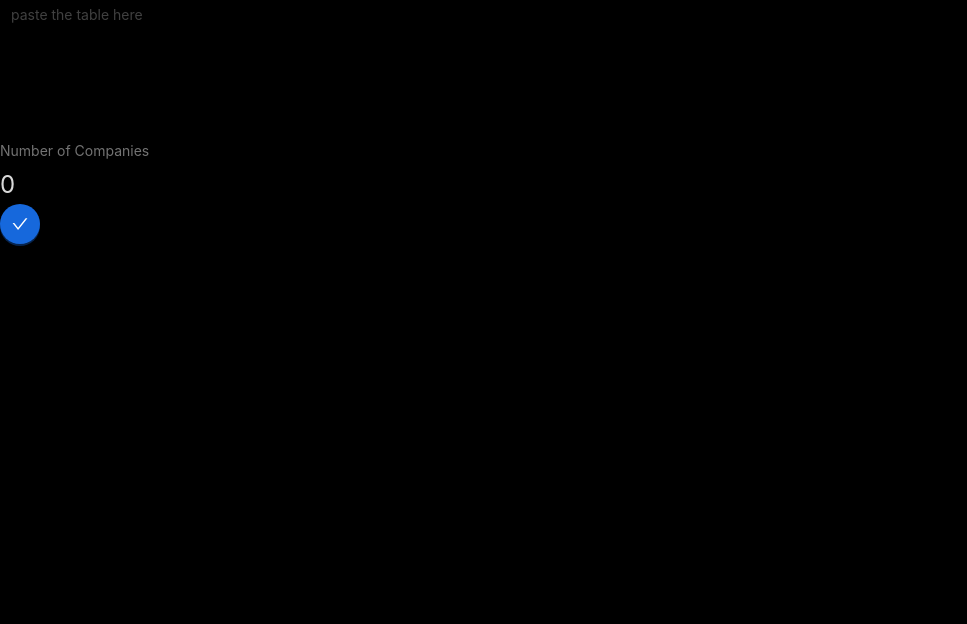
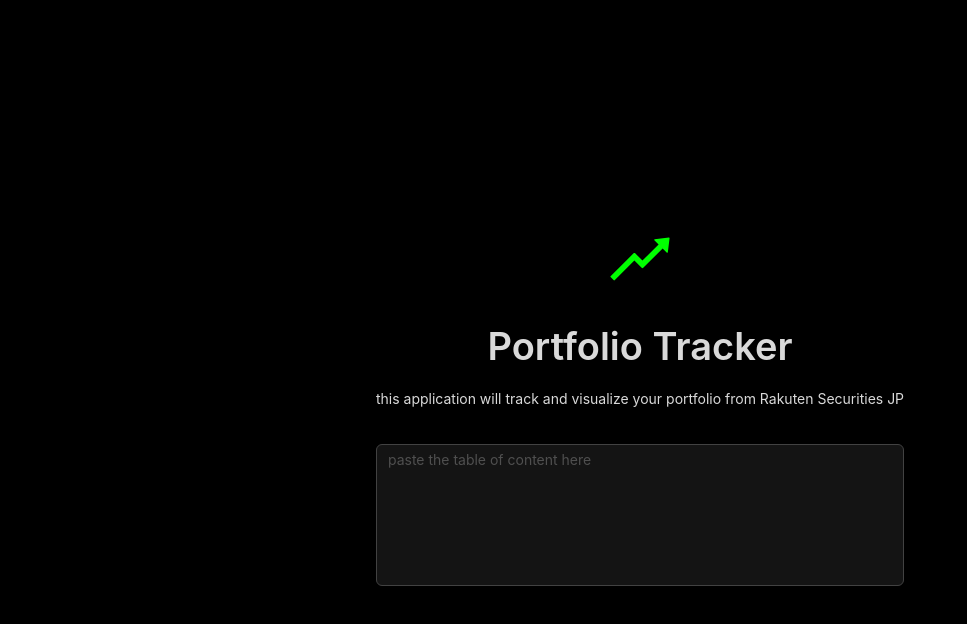
Before and after one commit to sweetim/portfolio-tracker, a React (Vite) app: page / in a window 1280 px wide. Shown: the top 624 px of the page, without its empty margins (0-967 px from the left). Built offline with nearby package versions, Linux system fonts and the light colour scheme.

Commit message:
improve home page ui

```diff
--- a/src/components/StockTable.tsx
+++ b/src/components/StockTable.tsx
@@ -79,10 +79,10 @@
 
                 return (
                     <Row gutter={8} align="middle">
-                        <Col className="gutter-row" >
+                        <Col>
                             {avatar}
                         </Col>
-                        <Col className="gutter-row" >
+                        <Col>
                             {symbol}
                         </Col>
                     </Row>
--- a/src/pages/Home.tsx
+++ b/src/pages/Home.tsx
@@ -1,18 +1,20 @@
 import { useState } from 'react';
 
-import { Layout, Input, Button, Statistic } from 'antd';
-import { CheckOutlined } from '@ant-design/icons';
+import { Layout, Input, Button, Statistic, Typography, Avatar, Row, Col } from 'antd';
+import { CheckOutlined, RiseOutlined } from '@ant-design/icons';
 
 import { useNavigate } from 'react-router-dom';
 
 import { parseRakutenRawData } from '../parser/rakuten'
 
 function Home() {
-    const { Content } = Layout
+    const { Content, Footer } = Layout
     const { TextArea } = Input;
+    const { Title, Paragraph } = Typography;
 
-    const [ rawData, setRawData ] = useState('')
-    const [ numberOfCompanies, setNumberOfCompanies ] = useState(0)
+    const [rawData, setRawData] = useState('')
+    const [numberOfCompanies, setNumberOfCompanies] = useState(0)
+    const [isDataOk, setIsDataOk] = useState(false)
 
     const navigate = useNavigate()
 
@@ -28,23 +30,25 @@
     const textAreaChangeHandler = (e) => {
         setRawData(e.target.value)
 
+        try {
             const data = parseRakutenRawData(e.target.value)
             setNumberOfCompanies(Object.keys(data).length)
+            setIsDataOk(true)
+        } catch (e) {
+            setIsDataOk(false)
+        }
     }
 
+    const renderWhenDataIsOk = (input) => {
+        if (!input) return
+
         return (
-        <Layout style={{ height: "100vh" }}>
-            <Content>
-
-                <TextArea
-                    autoSize={{ minRows: 6, maxRows: 30 }}
-                    bordered={false}
-                    value={rawData}
-                    placeholder="paste the table here"
-                    onChange={textAreaChangeHandler} />
-
+            <Row gutter={8} align="middle">
+                <Col>
                     <Statistic title="Number of Companies" value={numberOfCompanies} />
-
+                </Col>
+                <Col flex="auto"></Col>
+                <Col>
                     <Button
                         type="primary"
                         shape="circle"
@@ -53,7 +57,33 @@
                         onClick={submitButtonHandler}>
                         {/* Go */}
                     </Button>
+                </Col>
+            </Row>
+        )
+    }
 
+    return (
+        <Layout style={{ height: "100vh" }}>
+            <Content style={{ padding: '0 20px', textAlign: 'center' }}>
+                <Row justify="center" align="middle" style={{ height: "100vh" }}>
+                    <Col>
+                        <Avatar size={128} icon={<RiseOutlined />} style={{ color: 'lime', backgroundColor: 'black' }} />
+                        <Title>Portfolio Tracker</Title>
+                        <Paragraph>
+                            this application will track and visualize your portfolio from Rakuten Securities JP
+                        </Paragraph>
+                        <TextArea
+                            style={{ marginTop: '20px', marginBottom: '20px' }}
+                            autoSize={{ minRows: 6, maxRows: 20 }}
+                            bordered={true}
+                            value={rawData}
+                            placeholder="paste the table of content here"
+                            onChange={textAreaChangeHandler} />
+
+                        {renderWhenDataIsOk(isDataOk)}
+
+                    </Col>
+                </Row>
             </Content>
         </Layout>
     )
```
Lines whose indentation alone changed are shown as unchanged.
